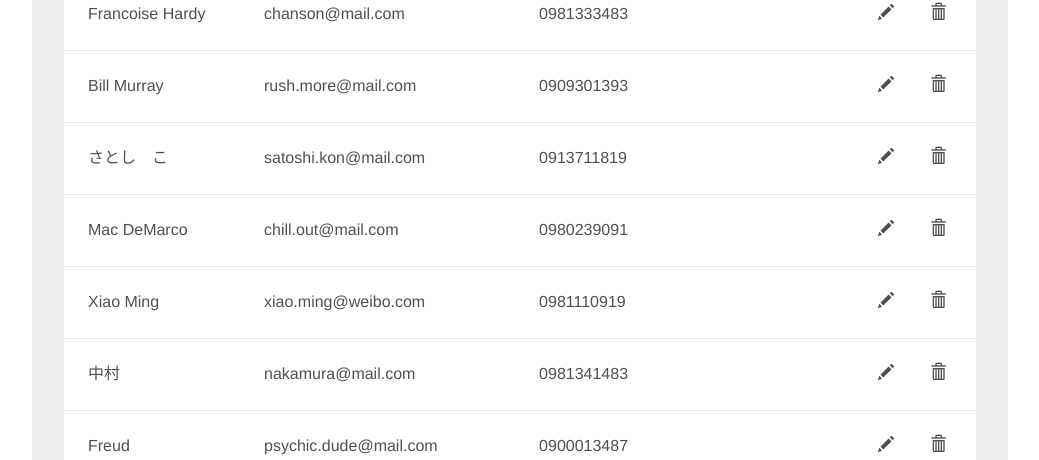
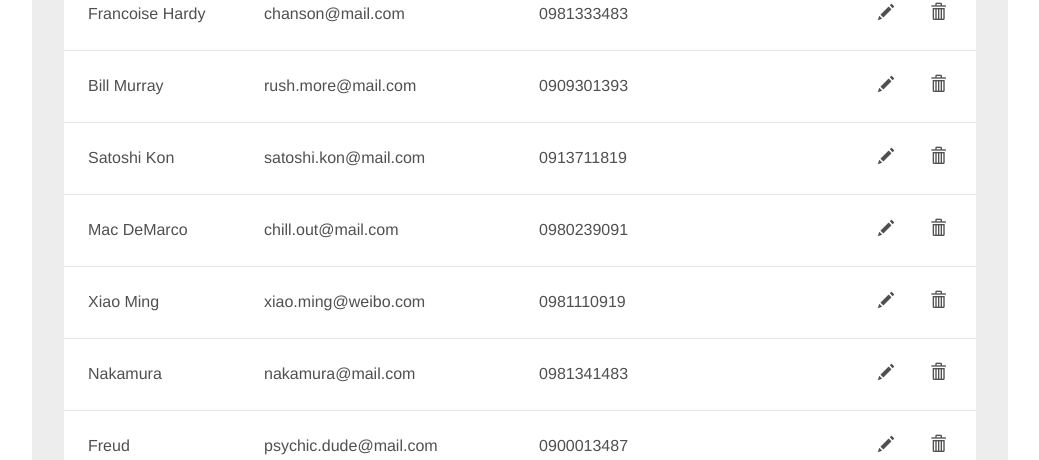
Before and after one commit to dotanthanh/signup-list, a React (Create React App) app: page / in a window 1280 px wide. Shown: the part 798-1258 px from the top of the page, without its empty margins (120-1159 px from the left). Built offline with nearby package versions, Linux system fonts and the light colour scheme.

Commit message:
validation not work for exotic letter yet

```diff
--- a/src/static/random-data.js
+++ b/src/static/random-data.js
@@ -32,7 +32,7 @@ export const randomData = [
     email: 'rush.more@mail.com',
     phone: '0909301393'
   }, {
-    name: 'さとし　こ',
+    name: 'Satoshi Kon',
     email: 'satoshi.kon@mail.com',
     phone: '0913711819'
   }, {
@@ -44,7 +44,7 @@ export const randomData = [
     email: 'xiao.ming@weibo.com',
     phone: '0981110919'
   }, {
-    name: '中村',
+    name: 'Nakamura',
     email: 'nakamura@mail.com',
     phone: '0981341483'
   }, {
```
